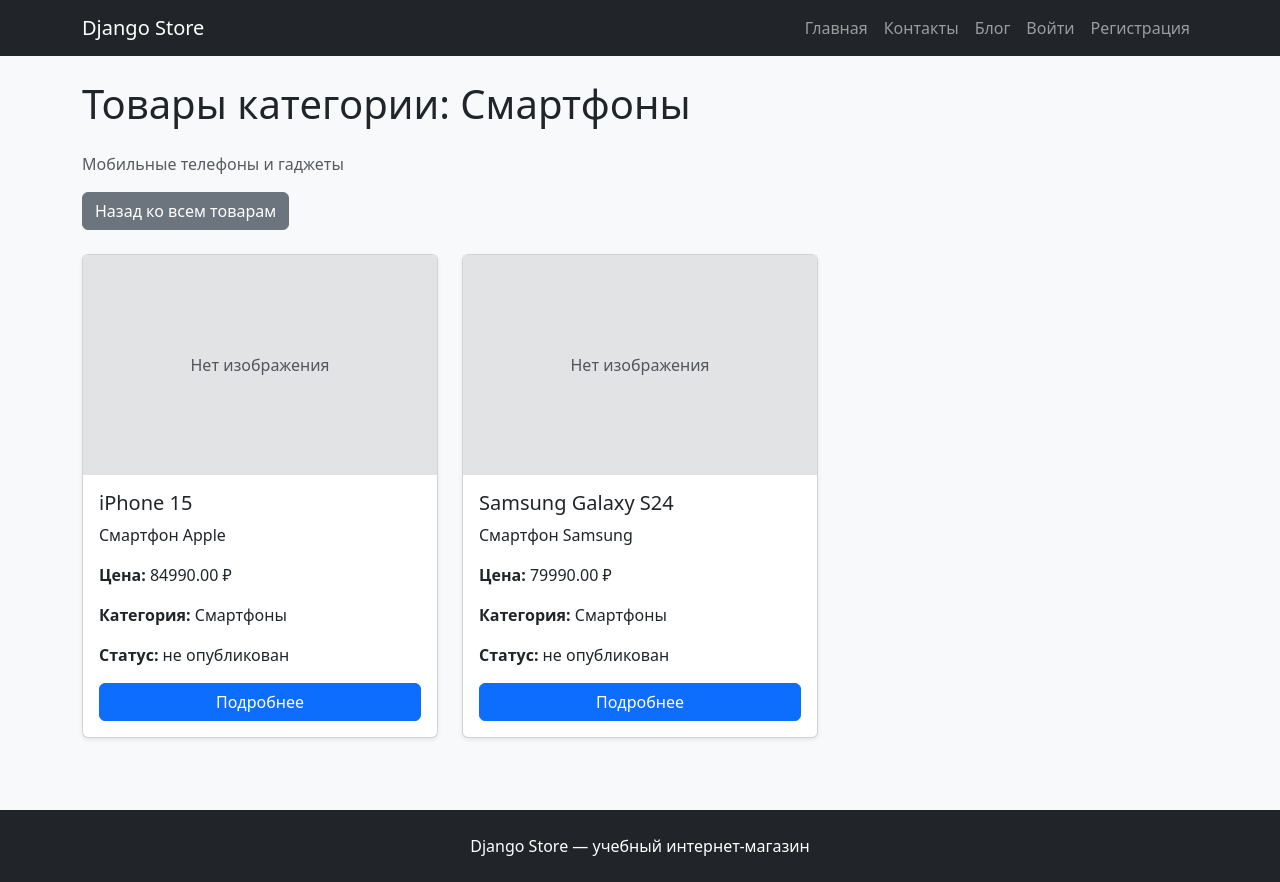
After one commit to andreanopolentano-ai/django_store, a Django app: page /categories/1/products/ in a window 1280 px wide. The commit adds this page. Run offline with Django 5.2, Linux system fonts and the light colour scheme; data comes from the database, SQL or seed files in the repository.

Commit message:
add redis caching and category product service

```diff
--- a/catalog/constants.py
+++ b/catalog/constants.py
@@ -18,3 +18,6 @@ ALLOWED_IMAGE_TYPES = [
     "image/jpeg",
     "image/png",
 ]
+
+PRODUCT_DETAIL_CACHE_TTL = 60 * 15
+CATEGORY_PRODUCTS_CACHE_TTL = 60 * 15
--- /dev/null
+++ b/catalog/services.py
@@ -0,0 +1,31 @@
+"""Сервисы приложения catalog."""
+
+from django.core.cache import cache
+
+from catalog.constants import CATEGORY_PRODUCTS_CACHE_TTL
+from catalog.models import Product
+
+
+def get_products_by_category(category_id: int) -> list[Product]:
+    """Возвращает список продуктов указанной категории из кеша или базы данных."""
+    cache_key = f"category_{category_id}"
+
+    products = cache.get(cache_key)
+
+    if products is None:
+        products = list(
+            Product.objects.select_related(
+                "category",
+                "owner",
+            ).filter(
+                category_id=category_id,
+            )
+        )
+
+        cache.set(
+            cache_key,
+            products,
+            CATEGORY_PRODUCTS_CACHE_TTL,
+        )
+
+    return products
--- /dev/null
+++ b/catalog/templates/catalog/category_products.html
@@ -0,0 +1,62 @@
+{% extends 'catalog/base.html' %}
+
+{% block title %}{{ category.name }} | Django Store{% endblock %}
+
+{% block content %}
+<h1 class="mb-4">Товары категории: {{ category.name }}</h1>
+
+{% if category.description %}
+    <p class="text-muted">{{ category.description }}</p>
+{% endif %}
+
+<a href="{% url 'catalog:home' %}" class="btn btn-secondary mb-4">
+    Назад ко всем товарам
+</a>
+
+<div class="row">
+    {% for product in products %}
+        <div class="col-md-4 mb-4">
+            <div class="card h-100 shadow-sm">
+                {% if product.image %}
+                    <img src="{{ product.image.url }}" class="card-img-top" alt="{{ product.name }}">
+                {% else %}
+                    <div class="bg-secondary-subtle d-flex align-items-center justify-content-center" style="height: 220px;">
+                        <span class="text-muted">Нет изображения</span>
+                    </div>
+                {% endif %}
+
+                <div class="card-body d-flex flex-column">
+                    <h5 class="card-title">{{ product.name }}</h5>
+
+                    <p class="card-text">
+                        {{ product.description|truncatechars:100 }}
+                    </p>
+
+                    <p class="card-text">
+                        <strong>Цена:</strong> {{ product.price }} ₽
+                    </p>
+
+                    <p class="card-text">
+                        <strong>Категория:</strong> {{ product.category }}
+                    </p>
+
+                    <p class="card-text">
+                        <strong>Статус:</strong>
+                        {% if product.is_published %}
+                            опубликован
+                        {% else %}
+                            не опубликован
+                        {% endif %}
+                    </p>
+
+                    <a href="{% url 'catalog:product_detail' product.pk %}" class="btn btn-primary mt-auto">
+                        Подробнее
+                    </a>
+                </div>
+            </div>
+        </div>
+    {% empty %}
+        <p>В этой категории пока нет товаров.</p>
+    {% endfor %}
+</div>
+{% endblock %}
--- a/catalog/templates/catalog/product_detail.html
+++ b/catalog/templates/catalog/product_detail.html
@@ -25,7 +25,10 @@
                 </p>
 
                 <p class="card-text">
-                    <strong>Категория:</strong> {{ product.category }}
+                    <strong>Категория:</strong>
+                    <a href="{% url 'catalog:category_products' product.category.pk %}">
+                        {{ product.category }}
+                    </a>
                 </p>
 
                 <p class="card-text">
--- a/catalog/urls.py
+++ b/catalog/urls.py
@@ -4,6 +4,7 @@ from django.urls import path
 
 from catalog.apps import CatalogConfig
 from catalog.views import (
+    CategoryProductListView,
     ContactsTemplateView,
     ProductCreateView,
     ProductDeleteView,
@@ -27,4 +28,9 @@ urlpatterns = [
         ProductUnpublishView.as_view(),
         name="product_unpublish",
     ),
+    path(
+        "categories/<int:category_id>/products/",
+        CategoryProductListView.as_view(),
+        name="category_products",
+    ),
 ]
--- a/catalog/views.py
+++ b/catalog/views.py
@@ -8,7 +8,10 @@ from django.contrib.auth.mixins import (
 from django.db.models import Q
 from django.shortcuts import get_object_or_404, redirect
 from django.urls import reverse_lazy
+from django.utils.decorators import method_decorator
 from django.views import View
+from django.views.decorators.cache import cache_page
+from django.views.decorators.vary import vary_on_cookie
 from django.views.generic import (
     CreateView,
     DeleteView,
@@ -18,8 +21,10 @@ from django.views.generic import (
     UpdateView,
 )
 
+from catalog.constants import PRODUCT_DETAIL_CACHE_TTL
 from catalog.forms import ProductForm
-from catalog.models import Product
+from catalog.models import Category, Product
+from catalog.services import get_products_by_category
 
 
 class ProductListView(ListView):
@@ -50,8 +55,10 @@ class ContactsTemplateView(TemplateView):
     template_name = "catalog/contacts.html"
 
 
+@method_decorator(cache_page(PRODUCT_DETAIL_CACHE_TTL), name="dispatch")
+@method_decorator(vary_on_cookie, name="dispatch")
 class ProductDetailView(LoginRequiredMixin, UserPassesTestMixin, DetailView):
-    """Отображает подробную информацию о товаре."""
+    """Отображает подробную информацию о товаре с кешированием страницы."""
 
     model = Product
     template_name = "catalog/product_detail.html"
@@ -142,3 +149,26 @@ class ProductUnpublishView(LoginRequiredMixin, PermissionRequiredMixin, View):
         product.save(update_fields=["is_published"])
 
         return redirect("catalog:product_detail", pk=product.pk)
+
+
+class CategoryProductListView(ListView):
+    """Отображает список продуктов указанной категории."""
+
+    template_name = "catalog/category_products.html"
+    context_object_name = "products"
+
+    def get_queryset(self):
+        """Получает продукты категории через сервисную функцию."""
+        self.category = get_object_or_404(
+            Category,
+            pk=self.kwargs["category_id"],
+        )
+
+        return get_products_by_category(self.category.pk)
+
+    def get_context_data(self, **kwargs):
+        """Добавляет категорию в контекст шаблона."""
+        context = super().get_context_data(**kwargs)
+        context["category"] = self.category
+
+        return context
--- a/pyproject.toml
+++ b/pyproject.toml
@@ -11,7 +11,8 @@ dependencies = [
     "psycopg2-binary (>=2.9.12,<3.0.0)",
     "python-dotenv (>=1.2.2,<2.0.0)",
     "pillow (>=12.3.0,<13.0.0)",
-    "ipython (>=9.15.0,<10.0.0)"
+    "ipython (>=9.15.0,<10.0.0)",
+    "redis (>=8.0.1,<9.0.0)"
 ]
 
 
```
Also changed, not shown: config/settings.py (+9 -0 lines), 2 other files.
